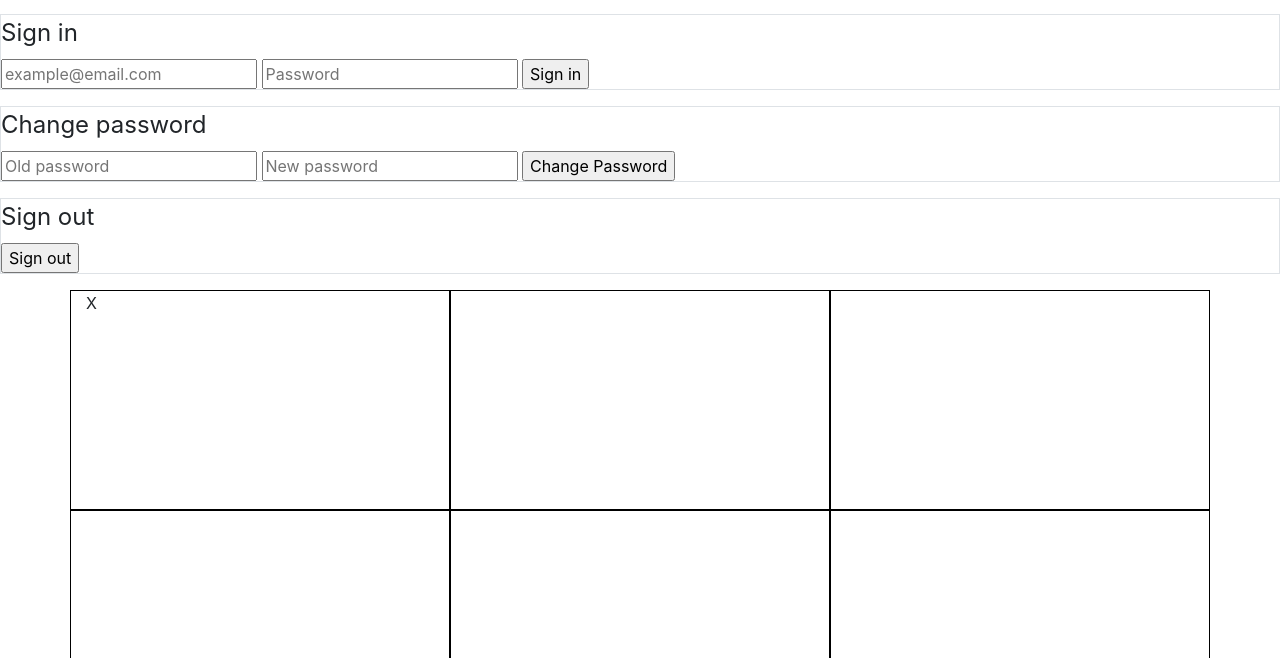
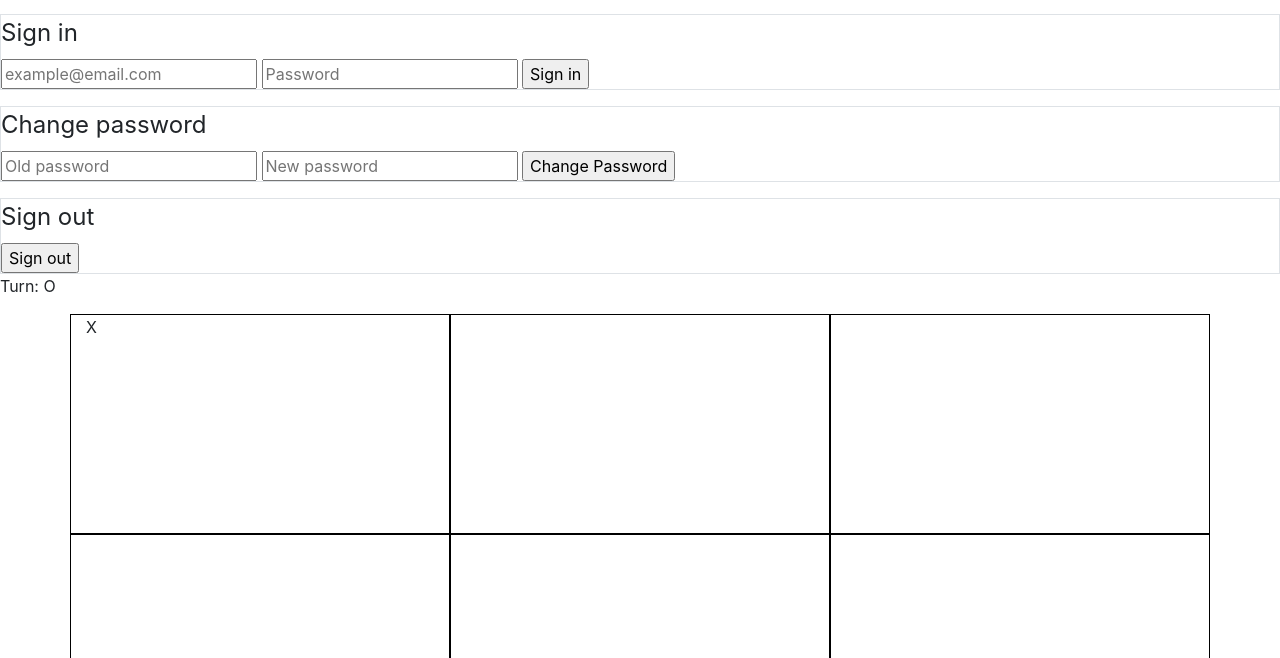
Before and after one commit to depalmafarr/gameProject-DePalmaFarr, a website built with webpack: page index.html in a window 1280 px wide. Both pictures are taken after a click on the element 260 px from the left and 542 px from the top of the page. Shown: the part 142-800 px from the top of the page. Built offline with nearby package versions, Linux system fonts and the light colour scheme.

Commit message:
Finished game logic and game UI
message changes for each different move, game end, game win, game loss, and different turns

```diff
--- a/assets/scripts/auth/events.js
+++ b/assets/scripts/auth/events.js
@@ -70,6 +70,7 @@ const onBoxClick = function () {
         return
       }
       currentPlayer = 'O'
+      $('#currentTurn').text('Turn: ' + currentPlayer)
     } else if ($(event.target).text() === '' && currentPlayer === 'O') {
       $(event.target).text('O')
       board[event.target.id] = 'O'
@@ -81,6 +82,7 @@ const onBoxClick = function () {
         return
       }
       currentPlayer = 'X'
+      $('#currentTurn').text('Turn: ' + currentPlayer)
     } else {
       if (board.every(isGameOver) === false) {
         // console.log('DRAW')
@@ -88,7 +90,7 @@ const onBoxClick = function () {
       }
     }
   } else {
-    console.log('Start a new game')
+    // console.log('Start a new game')
     $('#boxClickMessage').text('Start a new game!')
   }
 }
--- a/index.html
+++ b/index.html
@@ -52,6 +52,7 @@
         </fieldset>
       </form>
 
+      <p id="currentTurn"></p>
       <p id="boxClickMessage"></p>
       <p id="gameEndMessage"></p>
       <div class="container">
```
